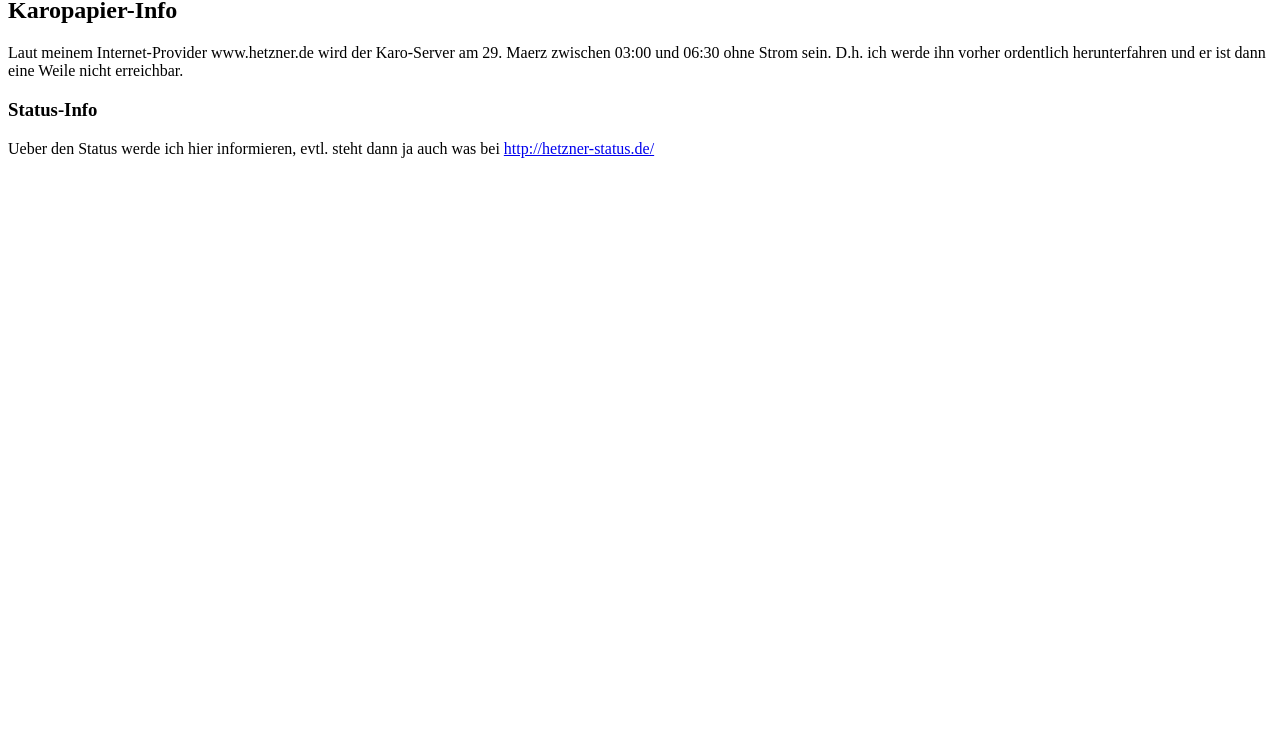
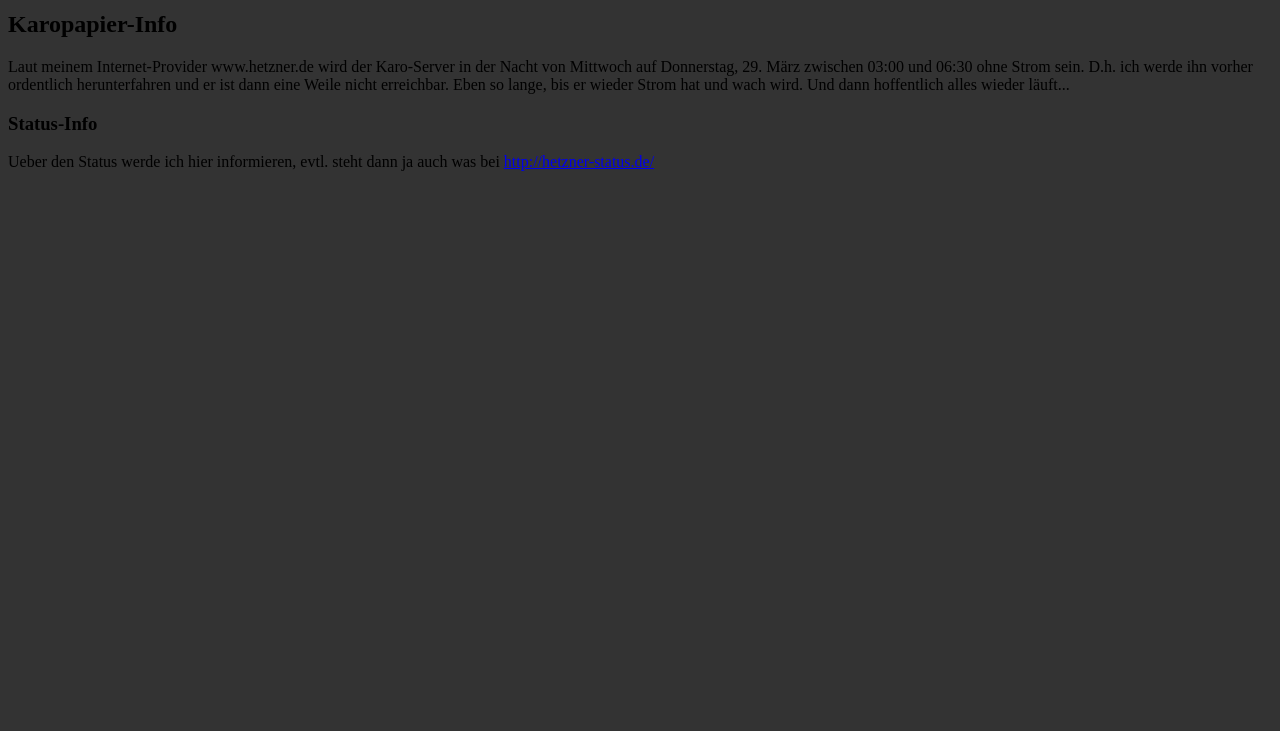
Before and after one commit to xosofox/xosofox.github.com, a plain HTML site: page index.html in a window 1280 px wide. Shown: the part 69-800 px from the top of the page. Drawn offline with Linux system fonts and the light colour scheme.

Commit message:
Update index.html

```diff
--- a/index.html
+++ b/index.html
@@ -1,6 +1,23 @@
+<!doctype html>
+<html>
+<head>
+  <title>I AM THE INTERNET</title>
+</head>
+<body>
+<style type="text/css">
+body {
+  font-familiy: Arial;
+  background-color: #333;
+}
+</style>
 <h1>I AM THE INTERNET</h1>
 
 <h2>Karopapier-Info</h2>
-<p>Laut meinem Internet-Provider www.hetzner.de wird der Karo-Server am 29. Maerz zwischen 03:00 und 06:30 ohne Strom sein. D.h. ich werde ihn vorher ordentlich herunterfahren und er ist dann eine Weile nicht erreichbar.</p>
+<p>Laut meinem Internet-Provider www.hetzner.de wird der Karo-Server in der Nacht von Mittwoch auf Donnerstag, 29. März zwischen 03:00 und 06:30 ohne Strom sein.
+D.h. ich werde ihn vorher ordentlich herunterfahren und er ist dann eine Weile nicht erreichbar.
+Eben so lange, bis er wieder Strom hat und wach wird. Und dann hoffentlich alles wieder läuft...</p>
 <h3>Status-Info</h3>
 <p>Ueber den Status werde ich hier informieren, evtl. steht dann ja auch was bei <a href="http://hetzner-status.de/" target="_blank">http://hetzner-status.de/</a></p>
+
+</body>
+</html>
```
